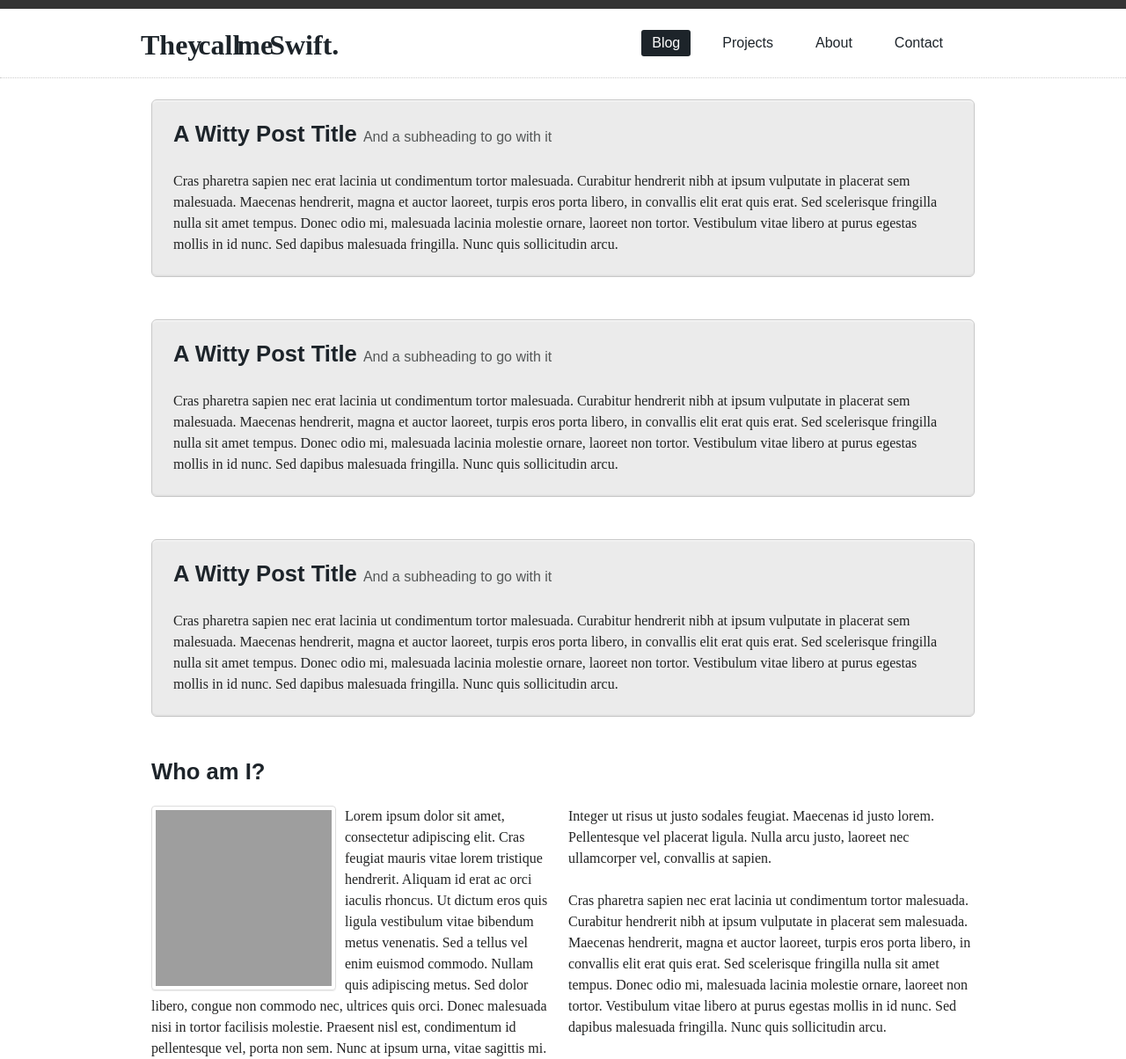
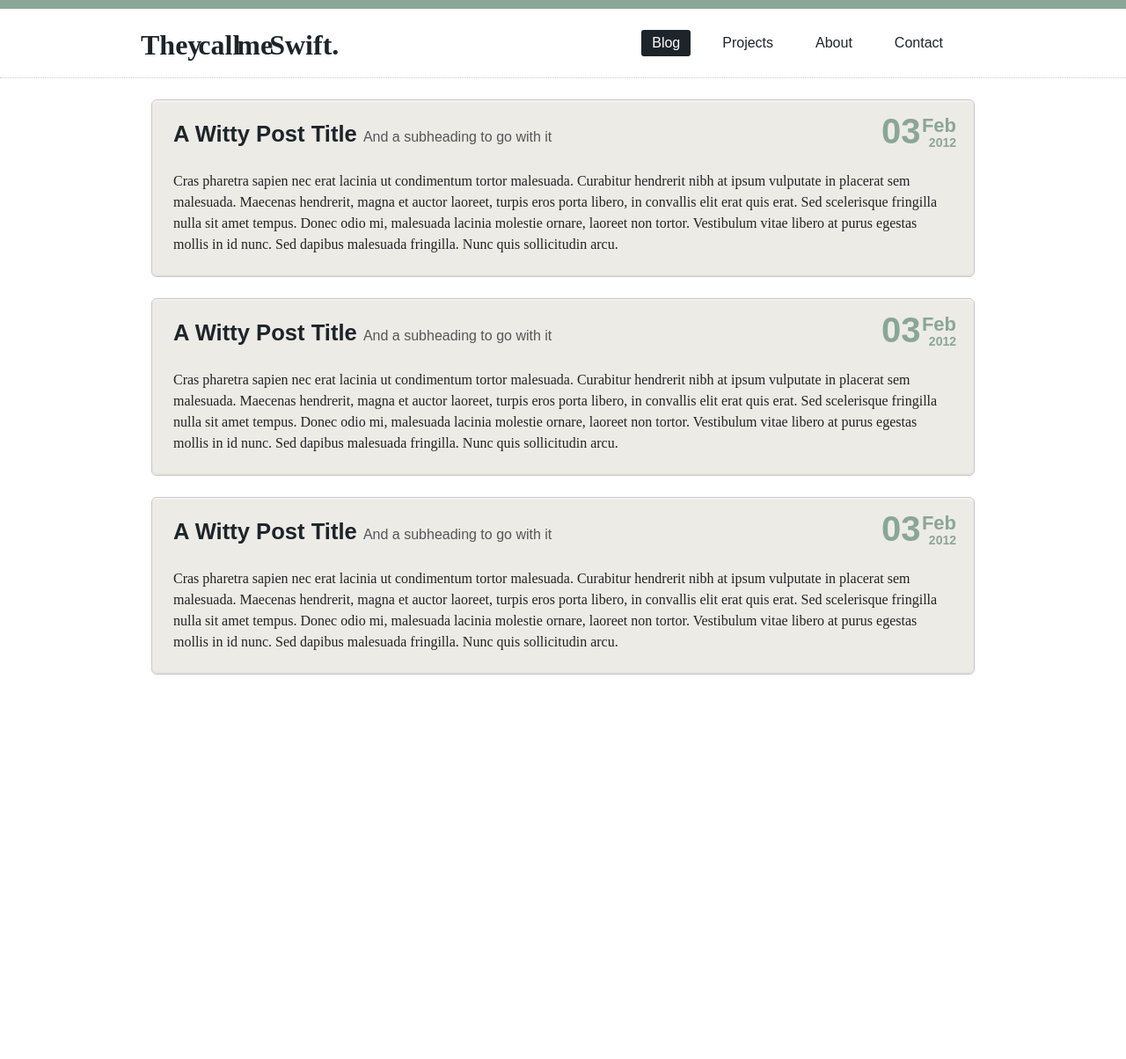
Before and after one commit to theycallmeswift/theycallmeswift.github.com, a Jekyll site: the page built from index.html, in a window 1280 px wide. Shown: the whole page at 88% size. Built offline with Jekyll 4.4.1, drawn with Linux system fonts in a browser that asks for light colours; some web fonts are replaced; Markdown is read by kramdown in place of the engine named in the settings; after the commit the page ends 900 px from its top, so only the background shows below that; grey boxes are pictures that could not be loaded.

Commit message:
Added date to post, CNAME record, and more CSS tweaks.

```diff
--- /dev/null
+++ b/CNAME
@@ -0,0 +1 @@
+theycallmeswift.com
--- a/_config.yml
+++ b/_config.yml
@@ -1,3 +1,9 @@
 auto: true
 markdown: rdiscount
 permalink: /:year/:month/:day/:title
+
+author:
+  name: Mike Swift
+  email: theycallmeswift@gmail.com
+  twitter: SwiftAlphaOne
+  github: theycallmeswift
--- a/_layouts/layout.html
+++ b/_layouts/default.html
@@ -4,7 +4,7 @@
     <meta charset="utf-8">
     <meta name="viewport" content="width=device-width, initial-scale=1.0">
     <title>{{ page.title }} :: They Call Me Swift</title>
-    <meta name="author" content="Mike Swift" />
+    <meta name="author" content="{{ site.author.name }}" />
     <link href='http://fonts.googleapis.com/css?family=Droid+Sans:400,700|La+Belle+Aurore|Droid+Serif:400,700' rel='stylesheet' type='text/css'>
     <link rel="stylesheet" href="css/rawr/rawr.min.css">
     <link rel="stylesheet" href="css/custom.css">
@@ -16,16 +16,16 @@
         <nav class="span11">
           <ul class="gallery float-right">
             <li>
-              <a class="selected pill" href="/">Blog</a>
+              <a class="{% if page.title == 'Home' %} selected {% endif %} pill" href="/">Blog</a>
             </li>
             <li>
-              <a class="pill" href="/projects">Projects</a>
+              <a class="{% if page.title == 'Projects' %} selected {% endif %} pill" href="/projects">Projects</a>
             </li>
             <li>
-              <a class="pill" href="#about">About</a>
+              <a class="{% if page.title == 'About' %} selected {% endif %} pill" href="/about.html">About</a>
             </li>
             <li>
-              <a class="pill" href="/contact">Contact</a>
+              <a class="{% if page.title == 'Contact' %} selected {% endif %} pill" href="/contact">Contact</a>
             </li>
           </ul>
         </nav>
--- a/css/custom.css
+++ b/css/custom.css
@@ -14,8 +14,12 @@ body {
 }
 
 #page_header {
-  border-top: 10px solid #343434;
+  border-top: 10px solid #8AA696;
   border-bottom: 1px dotted #CCC;
+}
+
+.box.solid {
+  background-color: #EDEBE6;
 }
 
 .gravatar {
@@ -41,3 +45,48 @@ body {
 #page_header ul.gallery.small {
   padding-top: 42px;
 }
+
+.post {
+  position: relative;
+}
+
+.post .date {
+  color: #8AA696;
+  display: block;
+  height: 39px;
+  position: absolute;
+  right: 20px;
+  top: 16px;
+  width: 85px;
+}
+
+.post .date em {
+  display: none;
+}
+
+.post .date .day {
+  bottom: 0;
+  font-size: 40px;
+  font-weight: bold;
+  left: 0;
+  line-height: 40px;
+  position: absolute;
+}
+
+.post .date .month {
+  font-size: 22px;
+  font-weight: bold;
+  line-height: 26px;
+  position: absolute;
+  right: 0;
+  top: 0;
+}
+
+.post .date .year {
+  bottom: 0;
+  font-size: 14px;
+  font-weight: bold;
+  line-height: 14px;
+  position: absolute;
+  right: 0;
+}
--- a/index.html
+++ b/index.html
@@ -1,33 +1,23 @@
 ---
-layout: layout
+layout: default
 title: Home
 ---
 <section id="#blog" class="row">
-  <div class="post span16">
-    <article class="solid box">
+  <div class="posts span16">
+    <article class="solid box post">
       <h3>A Witty Post Title <small>And a subheading to go with it</small></h3>
+      <span class="date"><strong class="day">03</strong><em>/</em><strong class="month">Feb</strong><em>/</em><strong class="year">2012</strong></span>
       <p>Cras pharetra sapien nec erat lacinia ut condimentum tortor malesuada. Curabitur hendrerit nibh at ipsum vulputate in placerat sem malesuada. Maecenas hendrerit, magna et auctor laoreet, turpis eros porta libero, in convallis elit erat quis erat. Sed scelerisque fringilla nulla sit amet tempus. Donec odio mi, malesuada lacinia molestie ornare, laoreet non tortor. Vestibulum vitae libero at purus egestas mollis in id nunc. Sed dapibus malesuada fringilla. Nunc quis sollicitudin arcu.</p>
     </article>
-  </div>
-  <div class="post span16">
-    <article class="solid box">
+    <article class="solid box post">
       <h3>A Witty Post Title <small>And a subheading to go with it</small></h3>
+      <span class="date"><strong class="day">03</strong><em>/</em><strong class="month">Feb</strong><em>/</em><strong class="year">2012</strong></span>
       <p>Cras pharetra sapien nec erat lacinia ut condimentum tortor malesuada. Curabitur hendrerit nibh at ipsum vulputate in placerat sem malesuada. Maecenas hendrerit, magna et auctor laoreet, turpis eros porta libero, in convallis elit erat quis erat. Sed scelerisque fringilla nulla sit amet tempus. Donec odio mi, malesuada lacinia molestie ornare, laoreet non tortor. Vestibulum vitae libero at purus egestas mollis in id nunc. Sed dapibus malesuada fringilla. Nunc quis sollicitudin arcu.</p>
     </article>
-  </div>
-  <div class="post span16">
-    <article class="solid box">
+    <article class="solid box post">
       <h3>A Witty Post Title <small>And a subheading to go with it</small></h3>
+      <span class="date"><strong class="day">03</strong><em>/</em><strong class="month">Feb</strong><em>/</em><strong class="year">2012</strong></span>
       <p>Cras pharetra sapien nec erat lacinia ut condimentum tortor malesuada. Curabitur hendrerit nibh at ipsum vulputate in placerat sem malesuada. Maecenas hendrerit, magna et auctor laoreet, turpis eros porta libero, in convallis elit erat quis erat. Sed scelerisque fringilla nulla sit amet tempus. Donec odio mi, malesuada lacinia molestie ornare, laoreet non tortor. Vestibulum vitae libero at purus egestas mollis in id nunc. Sed dapibus malesuada fringilla. Nunc quis sollicitudin arcu.</p>
     </article>
   </div>
 </section>
-<div id="about" class="row">
-  <div class="span16">
-    <h3>Who am I?</h3>
-    <div class="multicolumn">
-      <p><img src='http://www.gravatar.com/avatar/10831877bd394c902f1dda20524c86d6' class='gravatar inline' />Lorem ipsum dolor sit amet, consectetur adipiscing elit. Cras feugiat mauris vitae lorem tristique hendrerit. Aliquam id erat ac orci iaculis rhoncus. Ut dictum eros quis ligula vestibulum vitae bibendum metus venenatis. Sed a tellus vel enim euismod commodo. Nullam quis adipiscing metus. Sed dolor libero, congue non commodo nec, ultrices quis orci. Donec malesuada nisi in tortor facilisis molestie. Praesent nisl est, condimentum id pellentesque vel, porta non sem. Nunc at ipsum urna, vitae sagittis mi. Integer ut risus ut justo sodales feugiat. Maecenas id justo lorem. Pellentesque vel placerat ligula. Nulla arcu justo, laoreet nec ullamcorper vel, convallis at sapien.</p>
-      <p>Cras pharetra sapien nec erat lacinia ut condimentum tortor malesuada. Curabitur hendrerit nibh at ipsum vulputate in placerat sem malesuada. Maecenas hendrerit, magna et auctor laoreet, turpis eros porta libero, in convallis elit erat quis erat. Sed scelerisque fringilla nulla sit amet tempus. Donec odio mi, malesuada lacinia molestie ornare, laoreet non tortor. Vestibulum vitae libero at purus egestas mollis in id nunc. Sed dapibus malesuada fringilla. Nunc quis sollicitudin arcu.</p>
-    </div>
-  </div>
-</div>
```
Also changed, not shown: about.html (added, +13 -0 lines).
